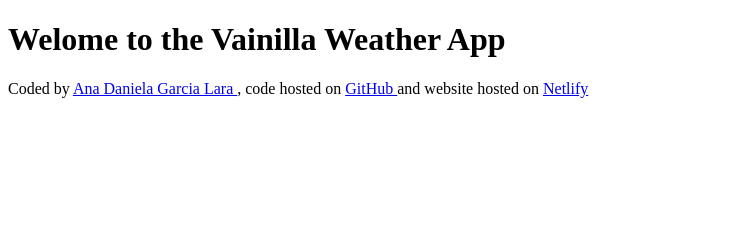
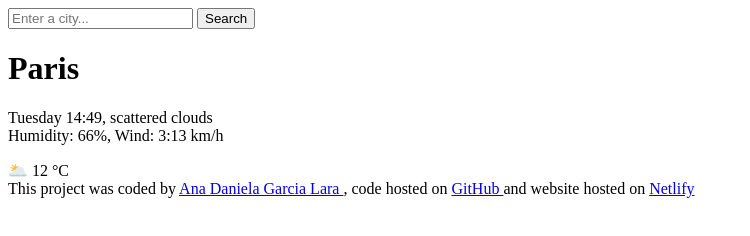
Before and after one commit to AnaDany98/Vainilla-Weather-Search, a plain HTML site: page index.html in a window 1280 px wide. Shown: the whole page, without its empty margins (0-750 px from the left). Drawn offline with Linux system fonts and the light colour scheme.

Commit message:
Added the HTML to the Proyect

```diff
--- a/index.html
+++ b/index.html
@@ -6,9 +6,27 @@
     <title>Vainilla Weather App</title>
 </head>
 <body>
-    <h1>Welome to the Vainilla Weather App </h1>
+    <header>
+        <form action="">
+            <input type="search" placeholder="Enter a city..." required>
+            <input type="submit" value="Search"/>
+        </form>
+    </header>
+    <main>
+        <div>
+    <h1>Paris </h1>
+    <p>
+        Tuesday 14:49, scattered clouds
+        <br/>
+        Humidity: 66%, Wind: 3:13 km/h
+    </p>
+    </div>
+    <div>
+    🌥️ 12 °C
+    </div>
+    </main>
     <footer>
-        Coded by
+        This project was coded by
         <a href="https://github.com/AnaDany98" target="_blank">
             Ana Daniela Garcia Lara
         </a>
```
